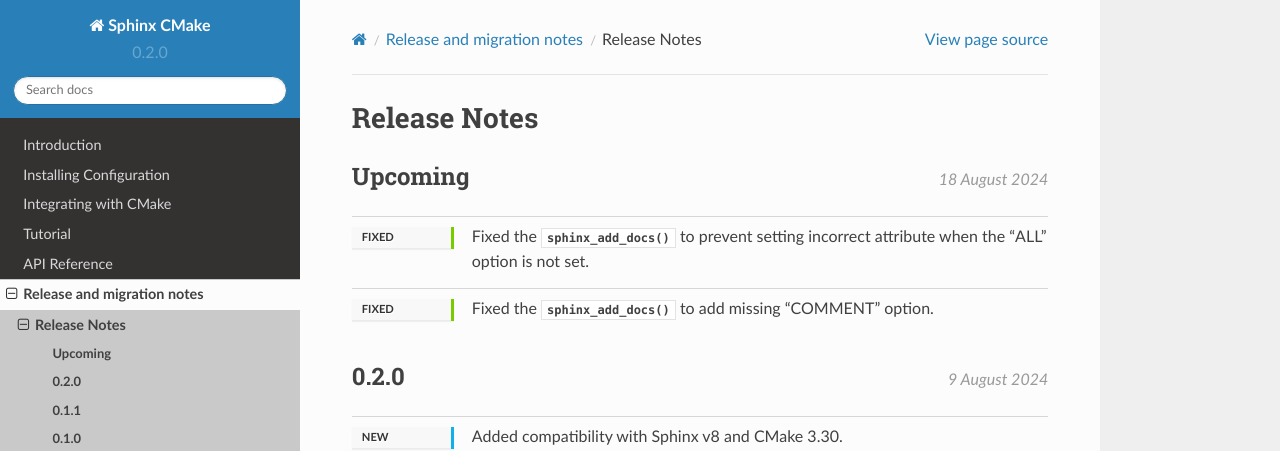
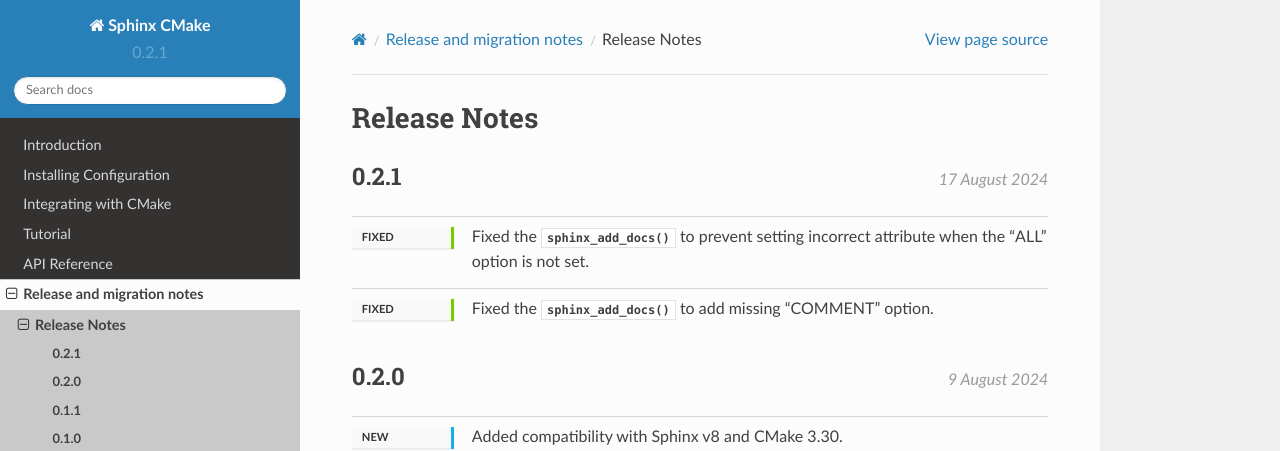
Before and after one commit to python-cmake/sphinx-cmake, a Sphinx documentation site: the page built from doc/release/release_notes.rst, in a window 1280 px wide. Shown: the top 451 px of the page. Built offline with Sphinx 7.4.7 and the Read the Docs theme 2.0.0, drawn with Linux system fonts in a browser that asks for light colours.

Commit message:
Update version to 0.2.1

```diff
--- a/doc/release/release_notes.rst
+++ b/doc/release/release_notes.rst
@@ -4,7 +4,8 @@
 Release Notes
 *************
 
-.. release:: Upcoming
+.. release:: 0.2.1
+    :date: 2024-08-17
 
     .. change:: fixed
 
--- a/pyproject.toml
+++ b/pyproject.toml
@@ -9,7 +9,7 @@
 
 [project]
 name = "sphinx-cmake"
-version = "0.2.0"
+version = "0.2.1"
 description = "Provide CMake module for Sphinx"
 readme = "README.md"
 requires-python = ">=2.7, !=3.0.*, !=3.1.*, !=3.2.*, !=3.3.*, !=3.4.*, !=3.5.*, <4"
--- a/setup.py
+++ b/setup.py
@@ -60,7 +60,7 @@
 
 setup(
     name="sphinx-cmake",
-    version="0.2.0",
+    version="0.2.1",
     data_files=[
         (
             "share/Sphinx/cmake",
```
